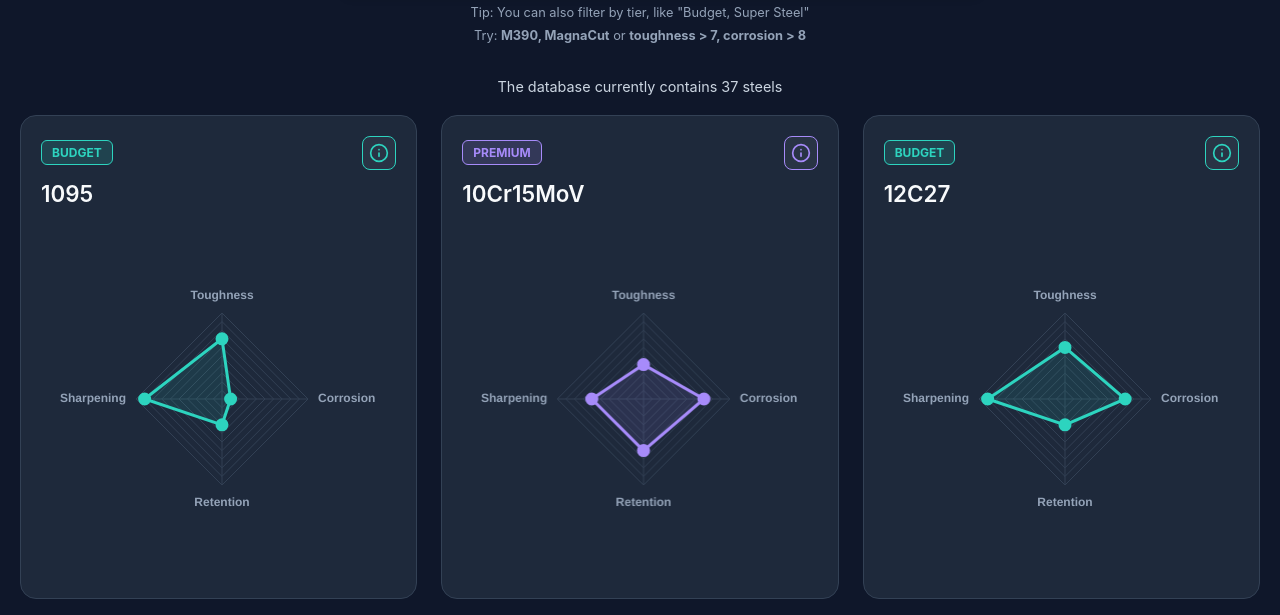
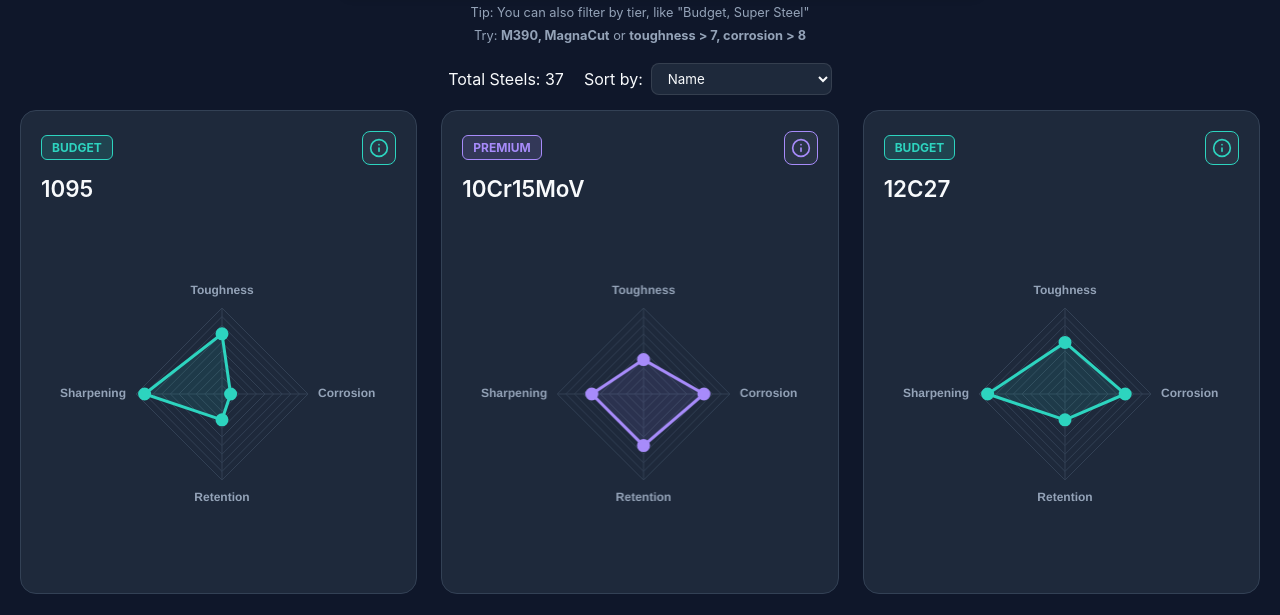
Before and after one commit to TravelingTechGuy/knives, a website: page index.html in a window 1280 px wide. Shown: the part 164-779 px from the top of the page. Drawn offline with nearby package versions, Linux system fonts and the light colour scheme.

Commit message:
added sorting

```diff
--- a/index.html
+++ b/index.html
@@ -28,7 +28,20 @@
     </div>
   </header>
 
-  <div id="database-info" class="database-info"></div>
+  <div id="database-info" class="database-info">
+    <span id="steel-count"></span>
+    <div class="sort-container">
+      <label for="sort-select">Sort by:</label>
+      <select id="sort-select">
+        <option value="name">Name</option>
+        <option value="tier">Budget Tier</option>
+        <option value="corrosion">Corrosion Resistance</option>
+        <option value="retention">Edge Retention</option>
+        <option value="sharpening">Sharpening Ease</option>
+        <option value="toughness">Toughness</option>
+      </select>
+    </div>
+  </div>
 
   <div id="steel-grid" class="grid"></div>
 
@@ -41,6 +54,12 @@
       'Budget': { bg: 'rgba(45, 212, 191, 0.1)', border: '#2dd4bf', glow: 'rgba(45, 212, 191, 0.5)' }
     };
 
+    const tierPriority = {
+      "Super Steel": 1,
+      "Premium": 2,
+      "Budget": 3
+    };
+
     const elementNames = {
       "C": "Carbon",
       "Cr": "Chromium",
@@ -51,7 +70,10 @@
       "Co": "Cobalt",
       "W": "Tungsten",
       "Mn": "Manganese",
-      "Si": "Silicon"
+      "Si": "Silicon",
+      "Ni": "Nickel",
+      "P": "Phosphorus",
+      "S": "Sulfur"
     };
 
     function init() {
@@ -59,9 +81,14 @@
       const searchInput = document.getElementById('steel-search');
       const clearButton = document.getElementById('clear-search');
       const databaseInfo = document.getElementById('database-info');
-      databaseInfo.textContent = `The database currently contains ${steelData.length} steels`;
+      const sortSelect = document.getElementById('sort-select');
+
+      sortSelect.addEventListener('change', () => {
+        renderCards(searchInput.value);
+      });
 
       function renderCards(filterString = '') {
+        const sortBy = document.getElementById('sort-select').value;
         grid.innerHTML = '';
 
         const searchTerms = filterString.split(',')
@@ -94,6 +121,21 @@
 
           return matchesMath && matchesName;
         });
+
+        // Sorting logic
+        filtered.sort((a, b) => {
+          if (sortBy === 'name') {
+            return a.name.localeCompare(b.name);
+          } else if (sortBy === 'tier') {
+            return tierPriority[a.tier] - tierPriority[b.tier] || a.name.localeCompare(b.name);
+          } else {
+            // Numerical sorts (toughness, corrosion, etc.) - Descending (highest first)
+            return b[sortBy] - a[sortBy] || a.name.localeCompare(b.name);
+          }
+        });
+
+        // Update count display
+        document.getElementById('steel-count').innerText = `Total Steels: ${filtered.length}`;
 
         filtered.forEach(steel => {
           const card = document.createElement('div');
--- a/styles.css
+++ b/styles.css
@@ -17,7 +17,7 @@ body {
 
 header {
   text-align: center;
-  margin-bottom: 35px;
+  margin-bottom: 20px;
 }
 
 .title-icon {
@@ -28,13 +28,33 @@ header {
 }
 
 .database-info {
-  text-align: center;
-  font-size: 0.9rem;
-  color: #cbd5e1;
-  margin-bottom: 20px;
-  max-width: 1400px;
-  margin-left: auto;
-  margin-right: auto;
+  display: flex;
+  justify-content: center;
+  align-items: center;
+  gap: 20px;
+  flex-wrap: wrap;
+  margin-bottom: 15px;
+}
+
+.sort-container {
+  display: flex;
+  align-items: center;
+  gap: 8px;
+}
+
+#sort-select {
+  background: var(--card-bg);
+  color: var(--text-main);
+  border: 1px solid rgba(255, 255, 255, 0.1);
+  padding: 6px 12px;
+  border-radius: 8px;
+  cursor: pointer;
+  outline: none;
+  font-family: inherit;
+}
+
+#sort-select:focus {
+  border-color: var(--premium);
 }
 
 .search-container {
```
